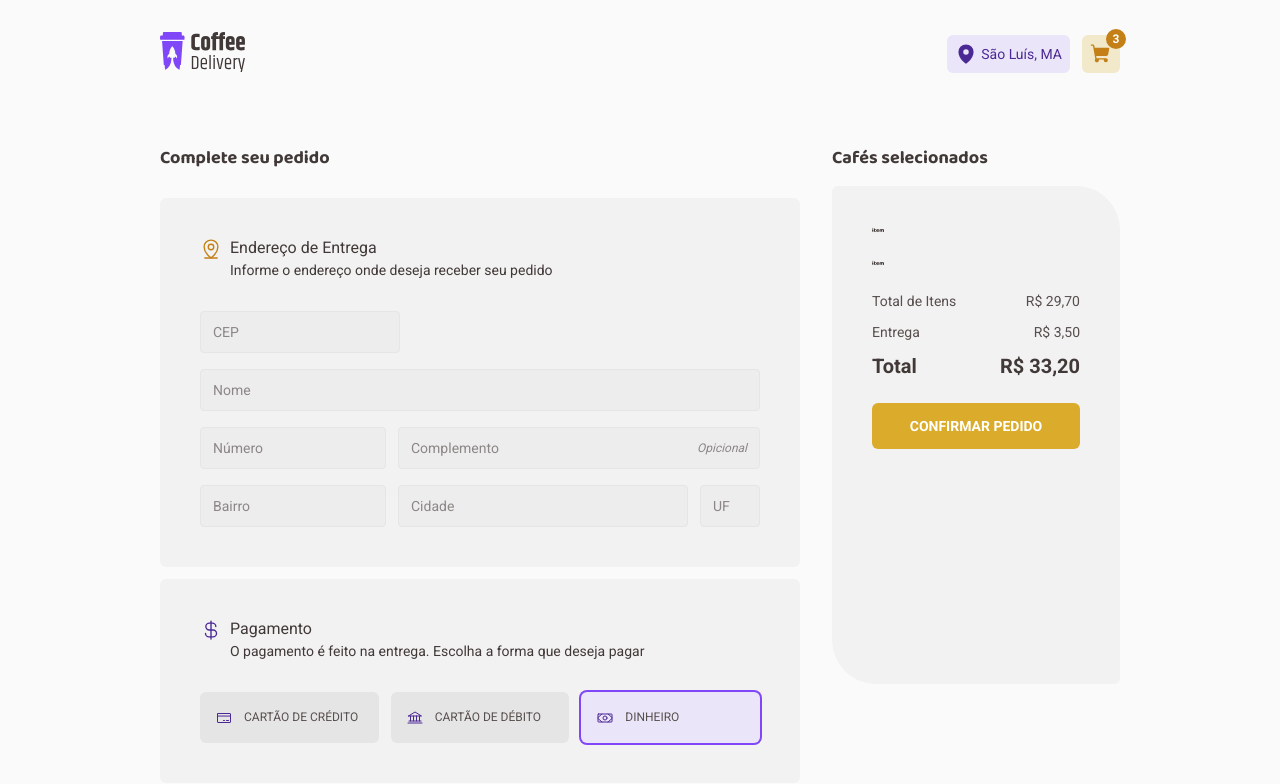
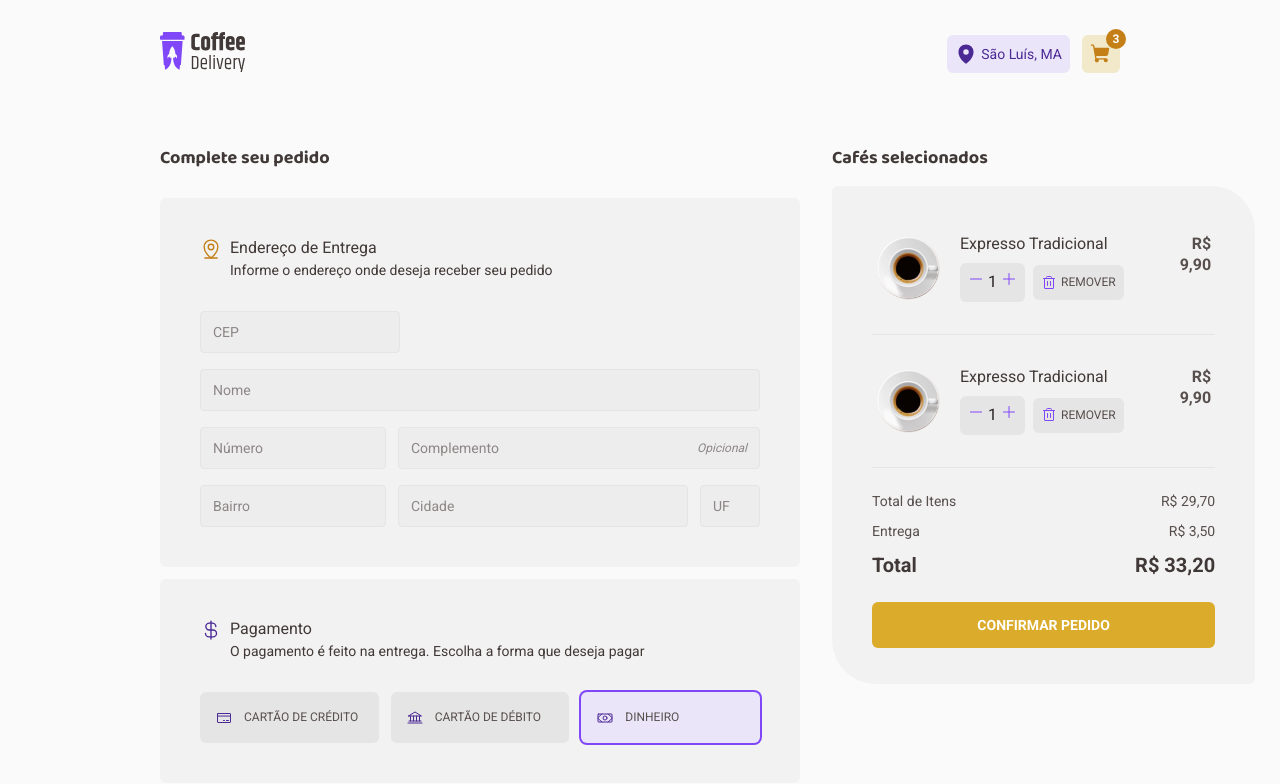
Before and after one commit to felipeWanderson/ignite-coffe-delivery, a React (Vite) app: page /checkout in a window 1280 px wide. Shown: the top 784 px of the page. Built offline with nearby package versions, Linux system fonts and the light colour scheme.

Commit message:
feat: items selected

```diff
--- a/src/components/Checkout/ItemSelected/index.tsx
+++ b/src/components/Checkout/ItemSelected/index.tsx
@@ -1,3 +1,47 @@
+import {
+  Actions,
+  DecrementButton,
+  IncrementButton,
+  InfoProduct,
+  Item,
+  ItemSelectedContainer,
+  Price,
+  Product,
+  Quantity,
+  RemoveButton,
+} from './styled'
+
+import imgCoffe from '../../../assets/images/expresso-tradicional.png'
+import { Minus, Plus, Trash } from 'phosphor-react'
+import { defaultTheme } from '../../../styles/themes/defaults'
+
 export function ItemSelected() {
-  return <p>item</p>
+  return (
+    <ItemSelectedContainer>
+      <Item>
+        <Product>
+          <img src={imgCoffe} alt="" />
+          <InfoProduct>
+            <span>Expresso Tradicional</span>
+            <Actions>
+              <Quantity>
+                <DecrementButton>
+                  <Minus size={16} color={defaultTheme['purple-500']} />
+                </DecrementButton>
+                <span>1</span>
+                <IncrementButton>
+                  <Plus size={16} color={defaultTheme['purple-500']} />
+                </IncrementButton>
+              </Quantity>
+              <RemoveButton role="button" tabIndex={0}>
+                <Trash size={16} color={defaultTheme['purple-500']} />
+                <span>Remover</span>
+              </RemoveButton>
+            </Actions>
+          </InfoProduct>
+        </Product>
+        <Price>R$ 9,90</Price>
+      </Item>
+    </ItemSelectedContainer>
+  )
 }
--- /dev/null
+++ b/src/components/Checkout/ItemSelected/styled.ts
@@ -0,0 +1,113 @@
+import styled from 'styled-components'
+
+export const ItemSelectedContainer = styled.div`
+  width: 100%;
+  padding-bottom: 2.4rem;
+  border-bottom: 1px solid ${(props) => props.theme['gray-400']};
+`
+export const Item = styled.div`
+  width: 100%;
+
+  display: flex;
+  align-items: flex-start;
+  justify-content: space-between;
+  gap: 5.6rem;
+  padding: 0.8rem 0.4rem;
+`
+export const Product = styled.div`
+  display: flex;
+  flex-direction: row;
+  align-items: center;
+  gap: 2rem;
+
+  img {
+    width: 6.4rem;
+    height: 6.4rem;
+  }
+`
+export const InfoProduct = styled.div`
+  display: flex;
+  flex-direction: column;
+  align-items: flex-start;
+  gap: 0.8rem;
+
+  span {
+    font-family: 'Roboto', sans-serif;
+    font-style: normal;
+    font-weight: 400;
+    font-size: 1.6rem;
+    line-height: 130%;
+
+    color: ${(props) => props.theme['gray-800']};
+  }
+`
+export const Actions = styled.div`
+  display: flex;
+  flex-direction: row;
+  align-items: center;
+  gap: 0.8rem;
+`
+
+const DefautButton = styled.div`
+  display: flex;
+  flex-direction: row;
+  justify-content: center;
+  align-items: center;
+  padding: 0.8rem;
+  gap: 0.4rem;
+
+  background: ${(props) => props.theme['gray-400']};
+  border-radius: 6px;
+`
+export const Quantity = styled(DefautButton)`
+  span {
+    font-family: 'Roboto';
+    font-style: normal;
+    font-weight: 400;
+    font-size: 1.6rem;
+    line-height: 130%;
+    text-align: center;
+    color: ${(props) => props.theme['gray-900']};
+    flex: 1;
+  }
+`
+export const QuantityButton = styled.button`
+  border: none;
+  background: transparent;
+`
+export const IncrementButton = styled(QuantityButton)``
+export const DecrementButton = styled(QuantityButton)``
+
+export const RemoveButton = styled(DefautButton)`
+  cursor: pointer;
+  transition: background 0.2s;
+  span {
+    font-family: 'Roboto', sans-serif;
+    font-style: normal;
+    font-weight: 400;
+    font-size: 1.2rem;
+    line-height: 160%;
+    text-transform: uppercase;
+    color: ${(props) => props.theme['gray-700']};
+  }
+
+  &:focus {
+    box-shadow: none;
+  }
+  &:hover {
+    background: ${(props) => props.theme['gray-500']};
+  }
+`
+
+export const Price = styled.span`
+  display: flex;
+  align-items: center;
+  font-family: 'Roboto', sans-serif;
+  font-style: normal;
+  font-weight: 700;
+  font-size: 1.6rem;
+  line-height: 130%;
+  text-align: right;
+  color: ${(props) => props.theme['gray-700']};
+  flex: 1;
+`
```
